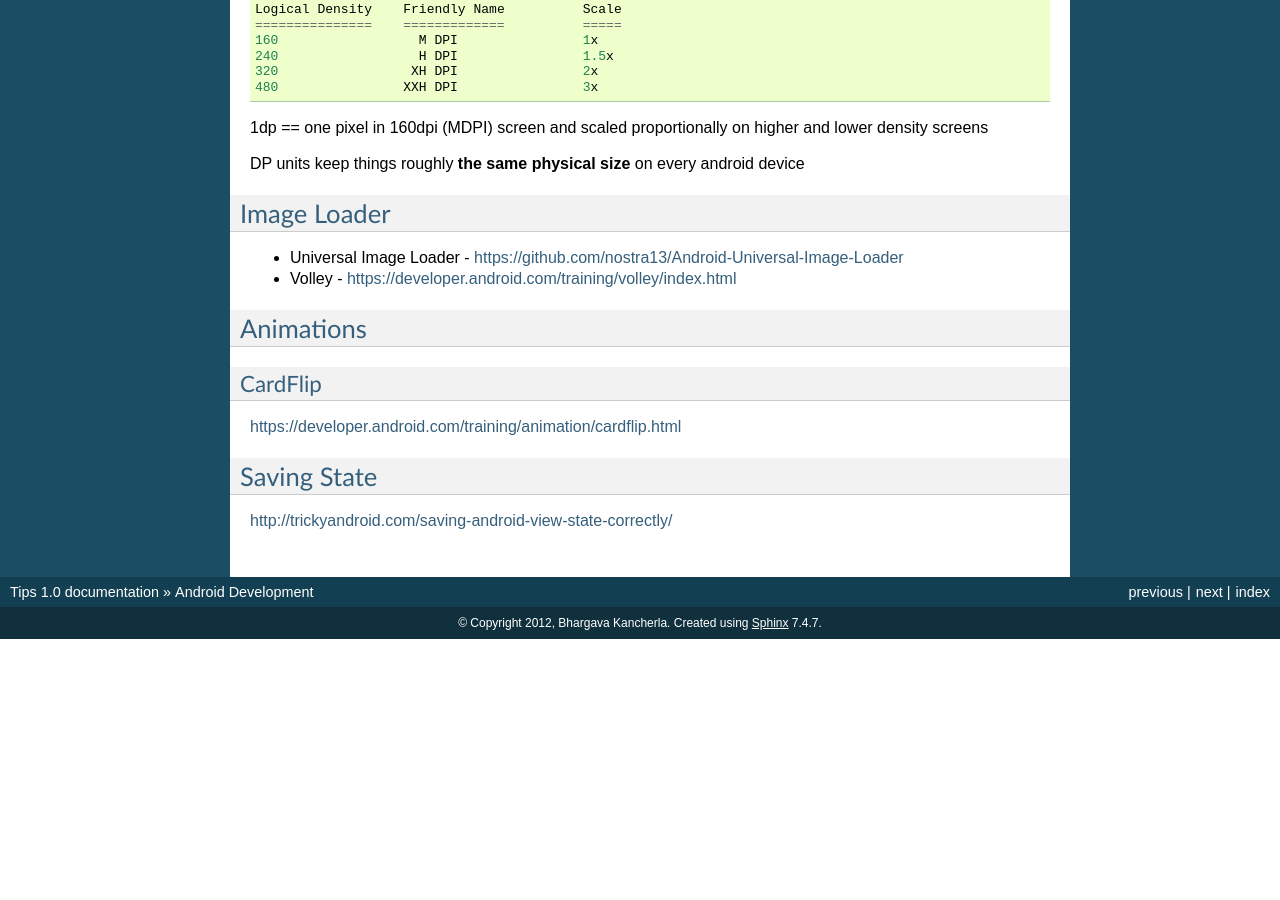
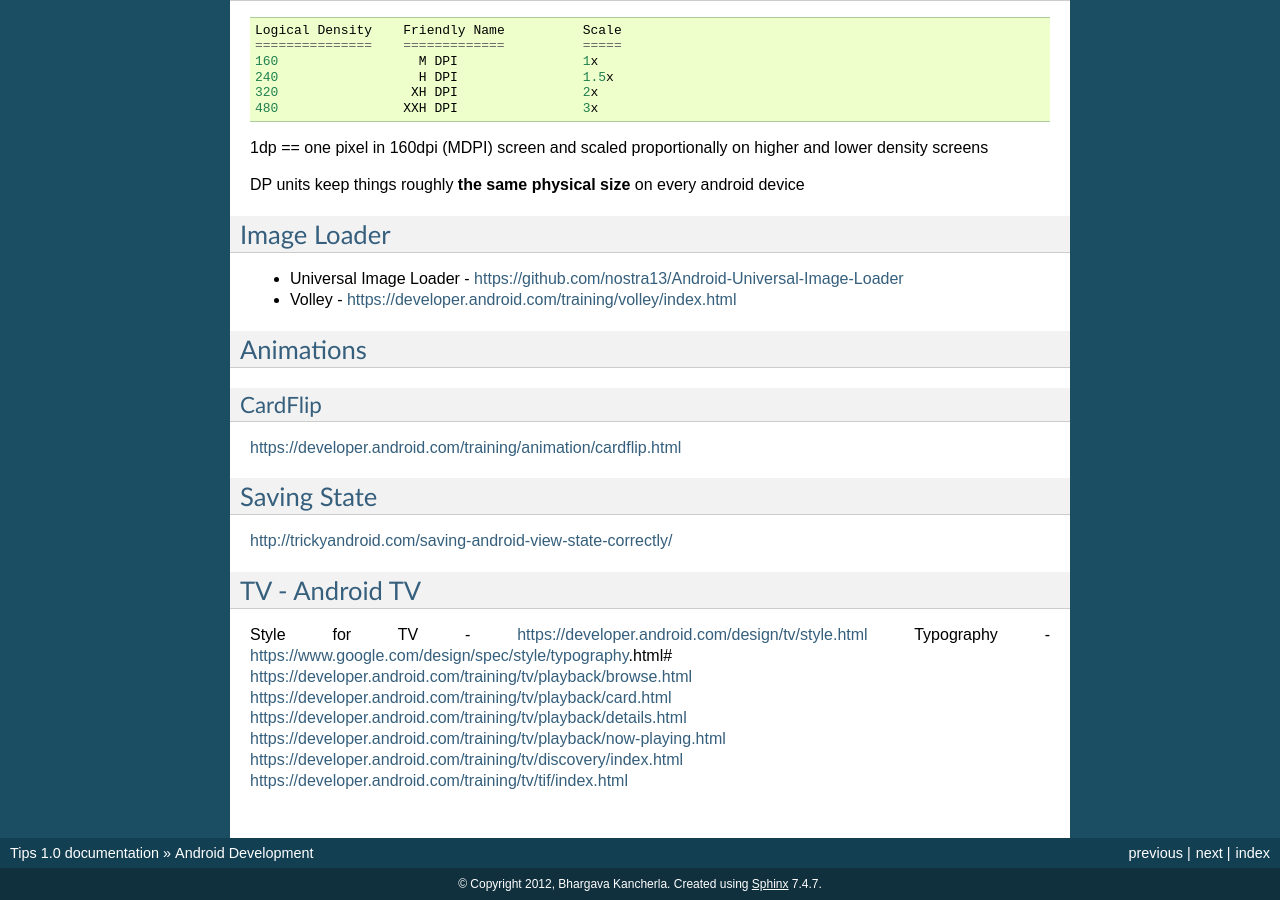
Before and after one commit to bhargavakumark/Notes, a Sphinx documentation site: the page built from source/android.rst, in a window 1280 px wide and 900 px high, scrolled down 5861 px. Built offline with Sphinx 7.4.7, drawn with Linux system fonts in a browser that asks for light colours; before the commit the page ends 6500 px from its top, so only the background shows below that; some of the changed text lies outside the part shown.

Commit message:
android tv links

```diff
--- a/source/android.rst
+++ b/source/android.rst
@@ -305,3 +305,15 @@ Saving State
 ============
 
 http://trickyandroid.com/saving-android-view-state-correctly/
+
+TV - Android TV
+===============
+
+Style for TV - https://developer.android.com/design/tv/style.html
+Typography - https://www.google.com/design/spec/style/typography.html#
+https://developer.android.com/training/tv/playback/browse.html
+https://developer.android.com/training/tv/playback/card.html
+https://developer.android.com/training/tv/playback/details.html
+https://developer.android.com/training/tv/playback/now-playing.html
+https://developer.android.com/training/tv/discovery/index.html
+https://developer.android.com/training/tv/tif/index.html
```
